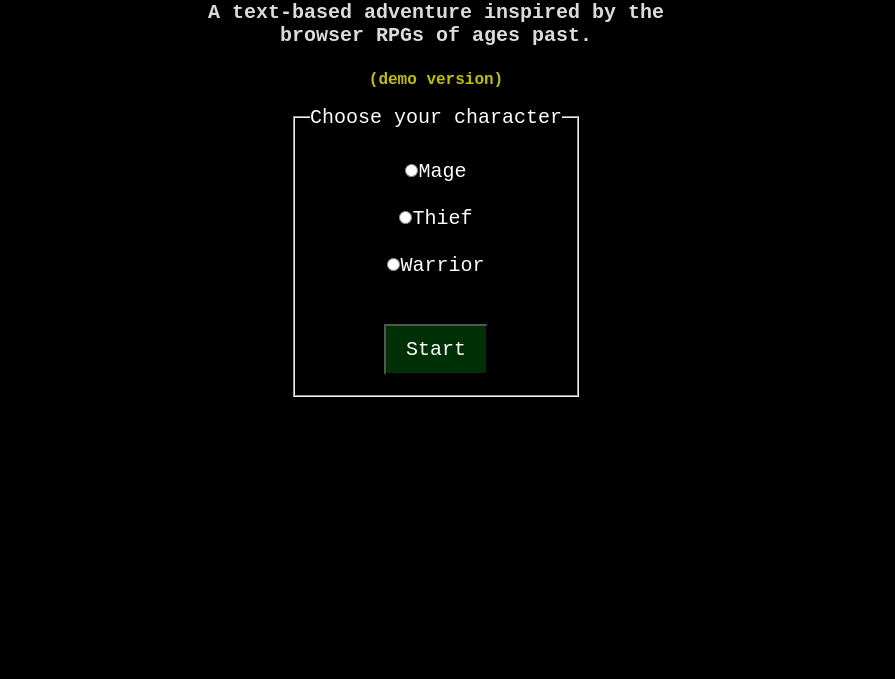
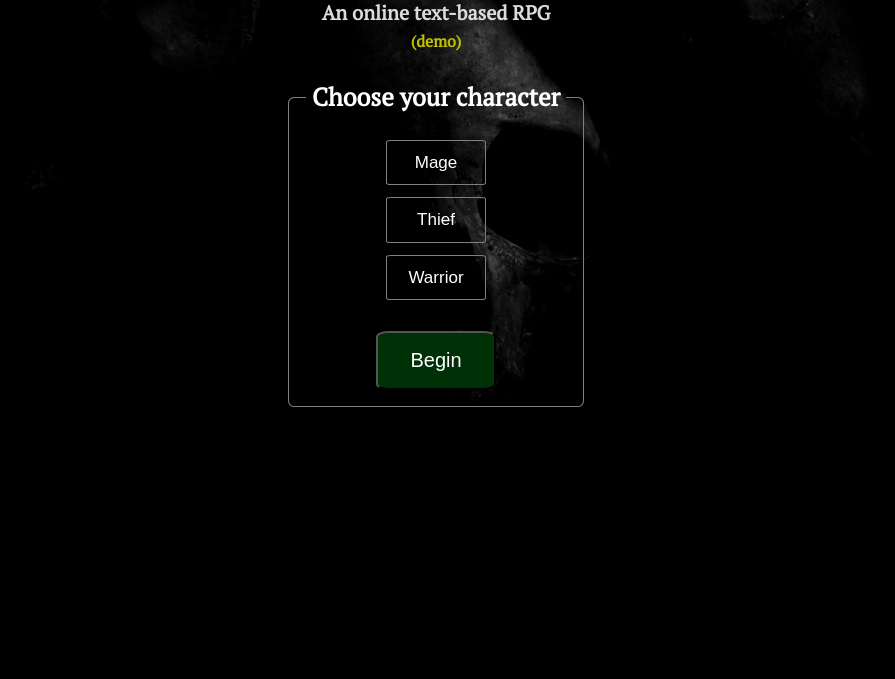
Before and after one commit to ryandthorn/text-rpg, a website: page public/index.html in a window 1280 px wide. Shown: the part 121-800 px from the top of the page, without its empty margins (204-1099 px from the left). Drawn offline with nearby package versions, Linux system fonts and the light colour scheme.

Commit message:
New styles
Imported fonts, worked on index (mostly character select)
Changed name to "Descent"
Wrote handler for character select labels

```diff
--- a/public/css/style.css
+++ b/public/css/style.css
@@ -1,7 +1,6 @@
 * {
   box-sizing: border-box;
-  font-family: 'Courier New', Courier, monospace;
-  background: black;
+  font-family: 'Work Sans', sans-serif;
   color: white;
 }
 
@@ -9,10 +8,24 @@ body {
   max-width: 1000px;
   margin: 0 auto;
   padding: 2vw;
+  background: black;
+  background-image: url('../images/juraja-skull-bg-full.jpg');
+  background-repeat: no-repeat;
+  background-position: center top;
+}
+
+input[type=button] {
+  background-color: rgb(54, 54, 54);
+  padding: .5rem .75rem;
 }
 
 header {
   display: flex;
+}
+
+h1, h2, h3 {
+  font-family: 'PT Serif', serif;
+  display: block;
 }
 
 h1 {
@@ -26,14 +39,14 @@ h1 {
   text-align: center;
   font-size: 1.25em;
   max-width: 30rem;
-  margin: 0 auto 1.5rem auto;
+  margin: 0 auto .5rem auto;
   color: rgb(219, 219, 219)
 }
 
 .h3--info {
   text-align: center;
   font-size: 1em;
-  margin-bottom: 1rem;
+  margin-top: 0;
   color: rgb(194, 191, 0);
 }
 
@@ -41,31 +54,67 @@ header input {
   flex: 1;
   max-height: 4rem;
   margin: auto .25rem;
-  padding: 1rem 0;
+  padding: 0px;
 }
 
 .h1--banner {
   font-size: 2.5em;
   text-align: center;
-  text-decoration: underline;
 }
 
 .form--choose-character{
-  max-width: fit-content;
+  max-width: 300px;
   text-align: center;
   margin: 0 auto;
   font-size: 1.25em;
+  /* border: 1px solid rgb(51, 51, 51); */
+  border-radius: 3%;
+  margin-top: 2rem;
+}
+
+.form--choose-character fieldset {
+  border: 1px groove gray;
+  border-radius: 2%;
+  padding: 0px;
+}
+
+.form--choose-character legend {
+  font-family: 'PT Serif', serif;
+  font-size: 1.25em;
+  font-weight: bold;
+  margin-bottom: 1rem;
+  padding: 0 .25em;
 }
 
 .form--choose-character label {
   display: block;
-  margin: 1.5rem 0;
+  padding: .75rem 0;
+  margin: .75rem auto 0 auto;
+  font-size: .85em;
+  width: 100px;
+  border: 1px solid grey;
+  border-radius: 5%;
+}
+
+.form--choose-character input[type="radio"] {
+  display: none;
+}
+
+.form--choose-character .radio-selected {
+  border: 1px solid yellow;
+  background-color: rgb(37, 0, 0);
 }
 
 .btn--start {
-  padding: .75rem 1.25rem;
-  margin-bottom: .5rem;
+  padding: 1rem 2rem;
+  border-radius: 10%;
+  margin: .5rem auto 1rem auto;
   background: rgb(0, 48, 6);
+}
+
+.btn--next, .btn--restart {
+  display: block;
+  margin: 1rem auto;
 }
 
 .text--first-person {
@@ -103,12 +152,17 @@ header input {
   margin: .25rem;
 }
 
+.combat--character input {
+  background-color: rgb(54, 54, 54);
+}
+
 .combat--character .action-info {
   margin: .5rem .25rem;
 }
 
 .combat--character select {
   padding: .25em;
+  background-color: black;
 }
 
 .combat--character input {
--- a/public/index.html
+++ b/public/index.html
@@ -5,31 +5,29 @@
   <meta charset="UTF-8">
   <meta name="viewport" content="width=device-width, initial-scale=1.0">
   <meta http-equiv="X-UA-Compatible" content="ie=edge">
-  <title>Text RPG</title>
+  <title>Descent</title>
+  <link href="https://fonts.googleapis.com/css?family=PT+Serif|Roboto" rel="stylesheet">
   <link rel="stylesheet" href="css/normalize.css">
   <link rel="stylesheet" href="css/style.css" />
 </head>
 
 <body>
   <header>
-    <h1 class="h1--banner">Text RPG</h1>
+    <h1 class="h1--banner">Descent</h1>
   </header>
   <main>
-    <h2 class="h2--info">A text-based adventure inspired by the browser RPGs of ages past.</h2>
-    <h3 class="h3--info">(demo version)</h3>
+    <h2 class="h2--info">An online text-based RPG</h2>
+    <h3 class="h3--info">(demo)</h3>
     <form class="form--choose-character">
       <fieldset>
-        <legend>Choose your character</legend>
-        <label for="mage">
-          <input type="radio" name="character" id="mage" value="mage" required>Mage
-        </label>
-        <label for="thief">
-          <input type="radio" name="character" id="thief" value="thief" required>Thief
-        </label>
-        <label for="warrior">
-          <input type="radio" name="character" id="warrior" value="warrior" required>Warrior
-        </label></br>
-        <input class="btn--start" type="submit" value="Start"/>
+        <legend align="center">Choose your character</legend>
+        <input type="radio" name="character" id="mage" value="mage" required/>
+        <label for="mage">Mage</label>
+        <input type="radio" name="character" id="thief" value="thief" required/>
+        <label for="thief">Thief</label>
+        <input type="radio" name="character" id="warrior" value="warrior" required/>
+        <label for="warrior">Warrior</label></br>
+        <input class="btn--start" type="submit" value="Begin"/>
       </fieldset>
     </form>
   </main>
--- a/public/script.js
+++ b/public/script.js
@@ -133,6 +133,11 @@ function headerListener() {
 }
 
 function selectCharacter() {
+  $('form').change(event => {
+    $('form label').removeClass('radio-selected');
+    const target = $(event.target);
+    target.next('label').addClass('radio-selected');
+  });
   $('form').submit(event => {
     event.preventDefault();
     const selection = $('input[type=radio]:checked').val();
@@ -144,6 +149,7 @@ function selectCharacter() {
 function startGame(player) {
   character_id = player._id;
   $('form').remove();
+  $('body').css('background-image', 'none');
   generateStoryHeader();
   displayStory(player.bookmark);
   headerListener();
@@ -400,7 +406,7 @@ function playerTurn(player, enemy, playerAction) {
       break;
     }
     case 'dblStrike': {
-      const dblStrikeString = generateHTML('li', player.class + 'focuses...')
+      const dblStrikeString = generateHTML('li', player.class + ' focuses...')
       appendHTML('.combat--log ul', dblStrikeString);
 
       for (let i = 0; i < 2; i++) {
@@ -409,7 +415,7 @@ function playerTurn(player, enemy, playerAction) {
       break;
     }
     case 'smash': {
-      const smashString = generateHTML('li', player.class + 'becomes enraged!');
+      const smashString = generateHTML('li', player.class + ' becomes enraged!');
       appendHTML('.combat--log ul', smashString);
 
       const damage = calcPlayerDamage(player, enemy, 'smash');
```
Also changed, not shown: public/images/juraja-skull-bg-full.jpg (added).
